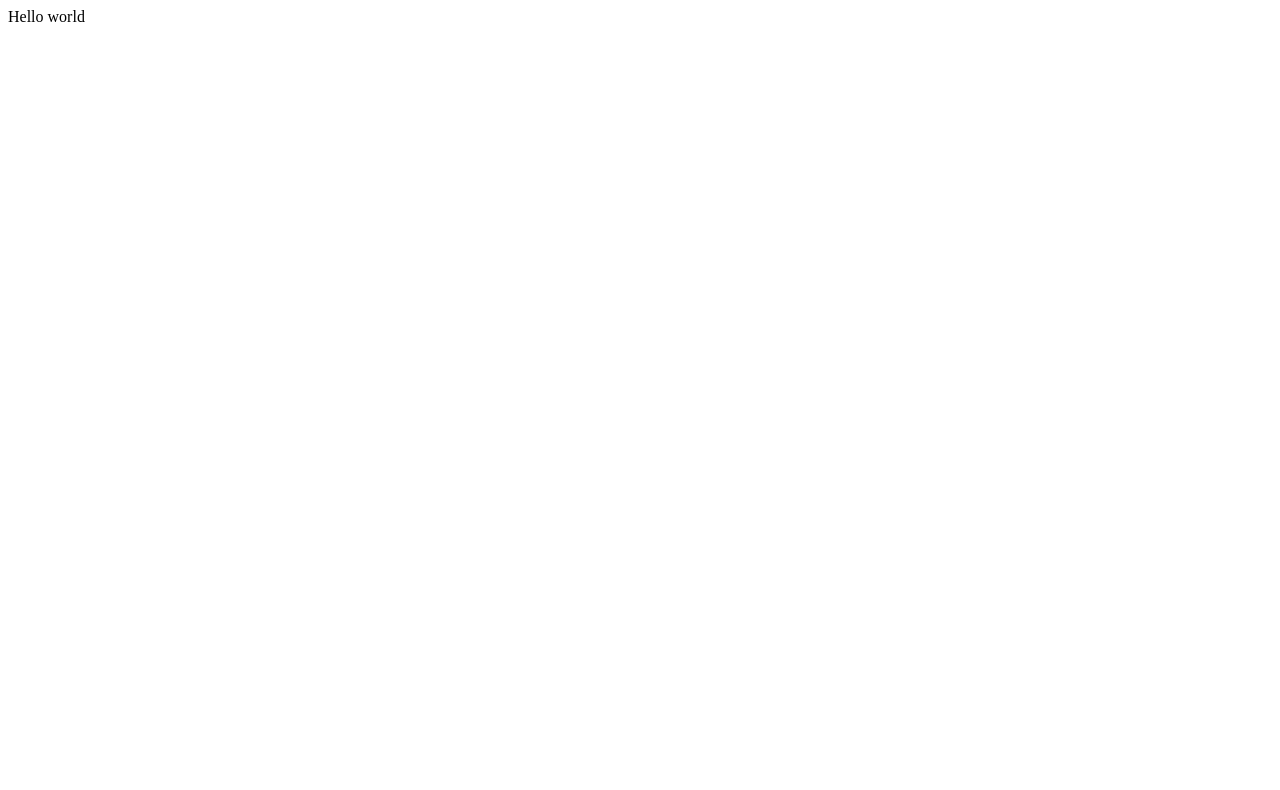
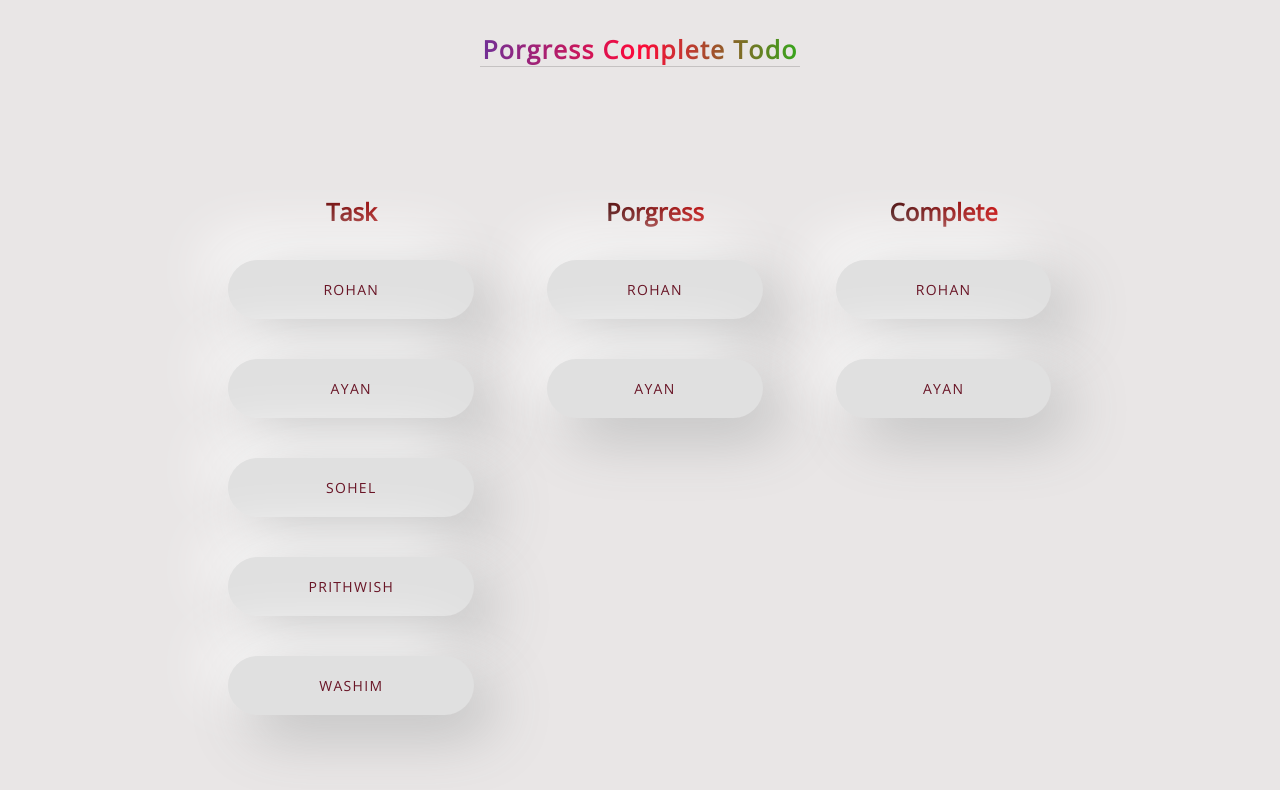
Before and after one commit to rohanb2001/task-progress-complete, a plain HTML site: page index.html in a window 1280 px wide. Drawn offline with nearby package versions, Linux system fonts and the light colour scheme.

Commit message:
Completed the Design part of the application

```diff
--- a/index.html
+++ b/index.html
@@ -1,14 +1,45 @@
 <!DOCTYPE html>
 <html lang="en">
-<head>
-    <meta charset="UTF-8">
-    <meta http-equiv="X-UA-Compatible" content="IE=edge">
-    <meta name="viewport" content="width=device-width, initial-scale=1.0">
+  <head>
+    <meta charset="UTF-8" />
+    <meta http-equiv="X-UA-Compatible" content="IE=edge" />
+    <meta name="viewport" content="width=device-width, initial-scale=1.0" />
     <script defer src="./main.js"></script>
-    <link rel="stylesheet" href="./style.css">
+    <link rel="stylesheet" href="./style.css" />
     <title>Task Progress Complete</title>
-</head>
-<body>
-    Hello world
-</body>
+  </head>
+  <body>
+    <nav class="navbar">
+      <h1 class="heading">Porgress Complete Todo</h1>
+    </nav>
+
+    <section class="progress-todo">
+      <div class="task">
+        <div><h2 class="todo-heading">Task</h2></div>
+        <ul class="todos">
+          <li class="todo">Rohan</li>
+          <li class="todo">Ayan</li>
+          <li class="todo">Sohel</li>
+          <li class="todo">Prithwish</li>
+          <li class="todo">Washim</li>
+        </ul>
+      </div>
+      <div class="line"></div>
+      <div class="progress">
+        <div><h2 class="todo-heading">Porgress</h2></div>
+        <ul class="progress-todos">
+          <li class="todo">Rohan</li>
+          <li class="todo">Ayan</li>
+        </ul>
+      </div>
+      <div class="line"></div>
+      <div class="complete">
+        <div><h2 class="todo-heading">Complete</h2></div>
+        <ul class="complete-todos">
+          <li class="todo">Rohan</li>
+          <li class="todo">Ayan</li>
+        </ul>
+      </div>
+    </section>
+  </body>
 </html>
--- a/style.css
+++ b/style.css
@@ -0,0 +1,77 @@
+@import url("https://fonts.googleapis.com/css2?family=Open+Sans:wght@300;400&display=swap");
+
+* {
+  margin: 0;
+  padding: 0;
+  box-sizing: border-box;
+}
+
+body {
+  font-family: "Open Sans", sans-serif;
+  background-color: #e9e6e6;
+}
+
+ul {
+  list-style: none;
+}
+
+.navbar {
+  padding: 2rem;
+}
+
+.heading {
+  width: 320px;
+  font-size: 25px;
+  text-align: center;
+  margin: 0 auto;
+  border-bottom: 1px solid #c5c2c2;
+  letter-spacing: 1.3px;
+  background: #6e3097;
+  background: linear-gradient(to right, #6e3097 0%, #ff0839 50%, #33a81b 100%);
+  -webkit-background-clip: text;
+  -webkit-text-fill-color: transparent;
+}
+
+.progress-todo {
+  width: 70vw;
+  height: 600px;
+  margin: 4rem auto;
+  display: flex;
+  justify-content: space-evenly;
+  flex-wrap: wrap;
+  /* border-radius: 20px;
+  background: #e0e0e0;
+  box-shadow: 5px 5px 10px #bebebe, -5px -5px 10px #ffffff; */
+}
+
+.todo-heading {
+  margin: 2rem 0;
+  /* border-bottom: 1px solid #c5c2c2; */
+  text-align: center;
+  background: #ff0000;
+  background: linear-gradient(to left, #ff0000 0%, #000000 100%);
+  -webkit-background-clip: text;
+  -webkit-text-fill-color: transparent;
+}
+
+.todo {
+  padding: 20px 80px;
+  letter-spacing: 1.3px;
+  text-transform: uppercase;
+  font-size: 14px;
+  color: #691526;
+  background-color: #ccc;
+  margin-bottom: 2.5rem;
+  text-align: center;
+  border-radius: 30px;
+  background: #e0e0e0;
+  box-shadow: 20px 20px 60px #bebebe, -20px -20px 60px #ffffff;
+}
+
+.todo:hover {
+  cursor: pointer;
+}
+.todo:active {
+  transform: translateY(3px);
+  background-color: #dbd9d9;
+}
```
